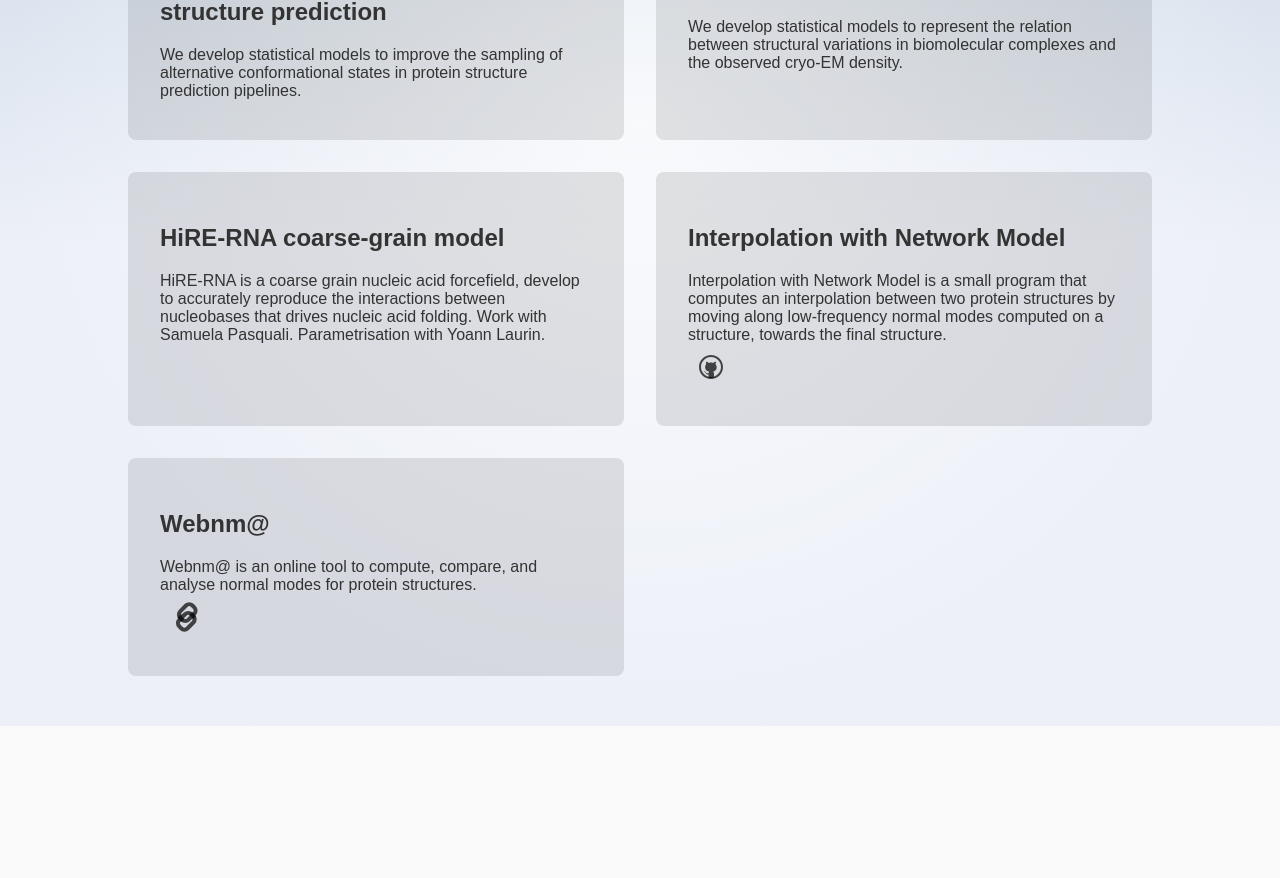
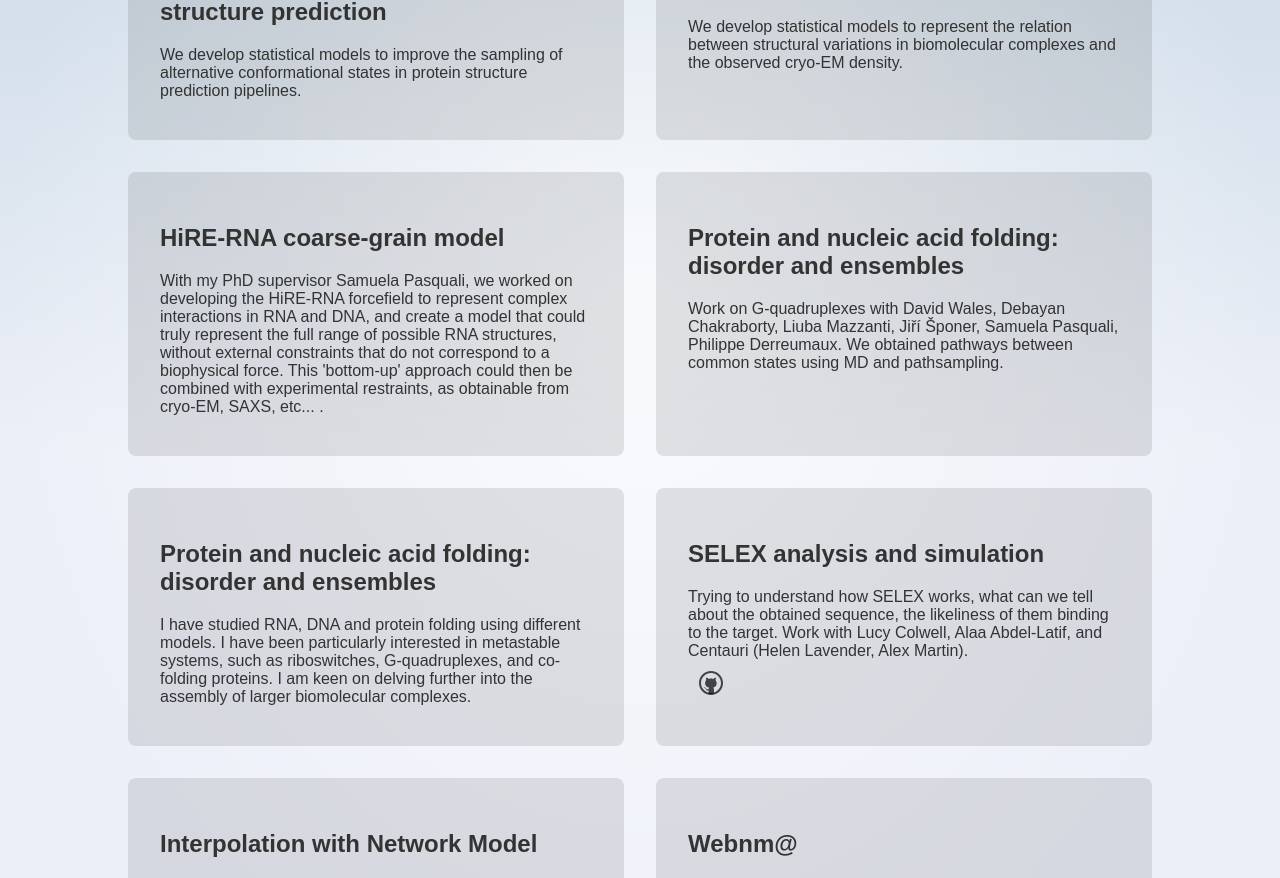
Before and after one commit to tc427/tc427.github.io, a SvelteKit app: page /research in a window 1280 px wide. Shown: the part 478-1356 px from the top of the page. Before the commit the page ends 1204 px from the top, so only its background shows below. Built offline with nearby package versions, Linux system fonts and the light colour scheme.

Commit message:
Improve research page

```diff
--- a/src/routes/research/+page.svelte
+++ b/src/routes/research/+page.svelte
@@ -24,8 +24,21 @@
 	/>
 	<Tile
 		title="HiRE-RNA coarse-grain model"
-		summary="HiRE-RNA is a coarse grain nucleic acid forcefield, develop to accurately reproduce the interactions between nucleobases that drives nucleic acid folding. Work with Samuela Pasquali. Parametrisation with Yoann Laurin."
+		summary=" With my PhD supervisor Samuela Pasquali, we worked on developing the HiRE-RNA forcefield to represent complex interactions in RNA and DNA, and create a model that could truly represent the full range of possible RNA structures, without external constraints that do not correspond to a biophysical force. This 'bottom-up' approach could then be combined with experimental restraints, as obtainable from cryo-EM, SAXS, etc...  ."
 		publication="https://pubs.acs.org/doi/10.1021/jp400786b"
+	/>
+	<Tile
+		title="Protein and nucleic acid folding: disorder and ensembles"
+		summary="Work on G-quadruplexes with David Wales, Debayan Chakraborty, Liuba Mazzanti, Jiří Šponer, Samuela Pasquali, Philippe Derreumaux. We obtained pathways between common states using MD and pathsampling. "
+	/>
+	<Tile
+		title="Protein and nucleic acid folding: disorder and ensembles"
+		summary="I have studied RNA, DNA and protein folding using different models. I have been particularly interested in metastable systems, such as riboswitches, G-quadruplexes, and co-folding proteins. I am keen on delving further into the assembly of larger biomolecular complexes. "
+	/>
+	<Tile
+		title="SELEX analysis and simulation"
+		summary="Trying to understand how SELEX works, what can we tell about the obtained sequence, the likeliness of them binding to the target.  Work with Lucy Colwell, Alaa Abdel-Latif, and Centauri (Helen Lavender, Alex Martin). "
+		source="https://github.com/tc427/SELEX_Sim_v0.3"
 	/>
 	<Tile
 		title="Interpolation with Network Model"
```
